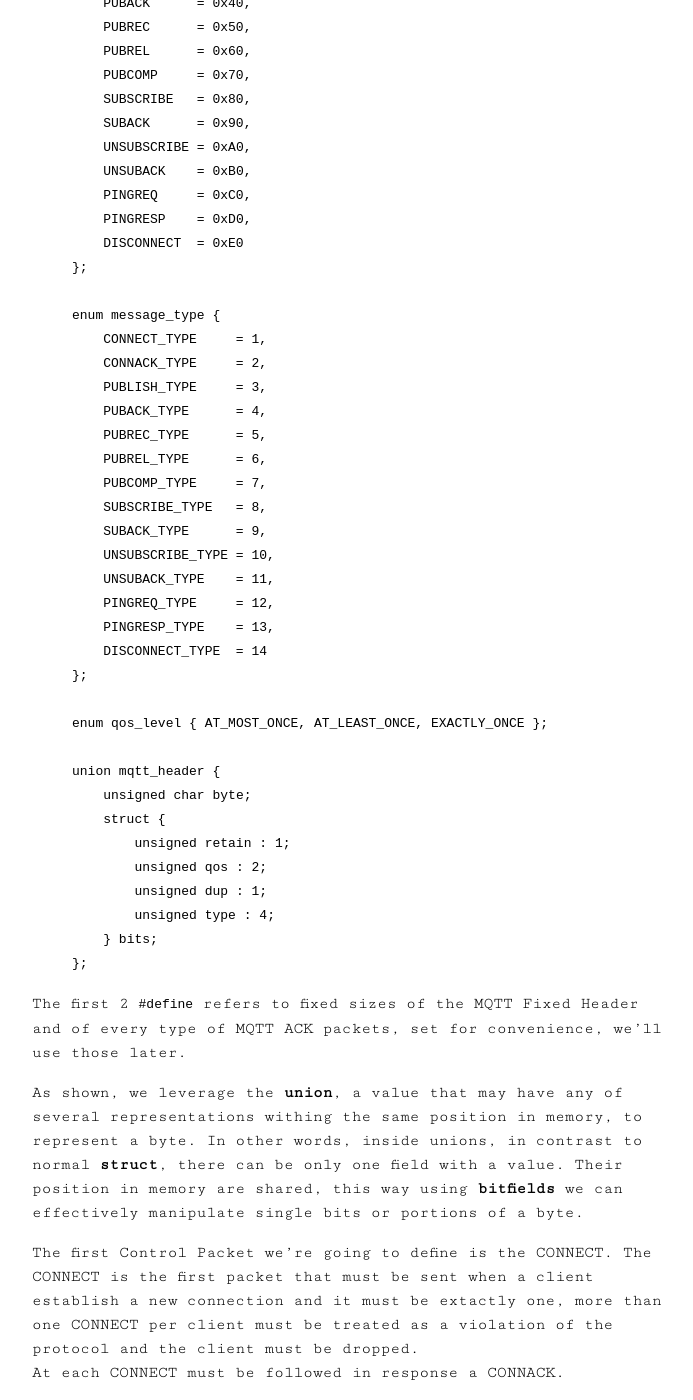
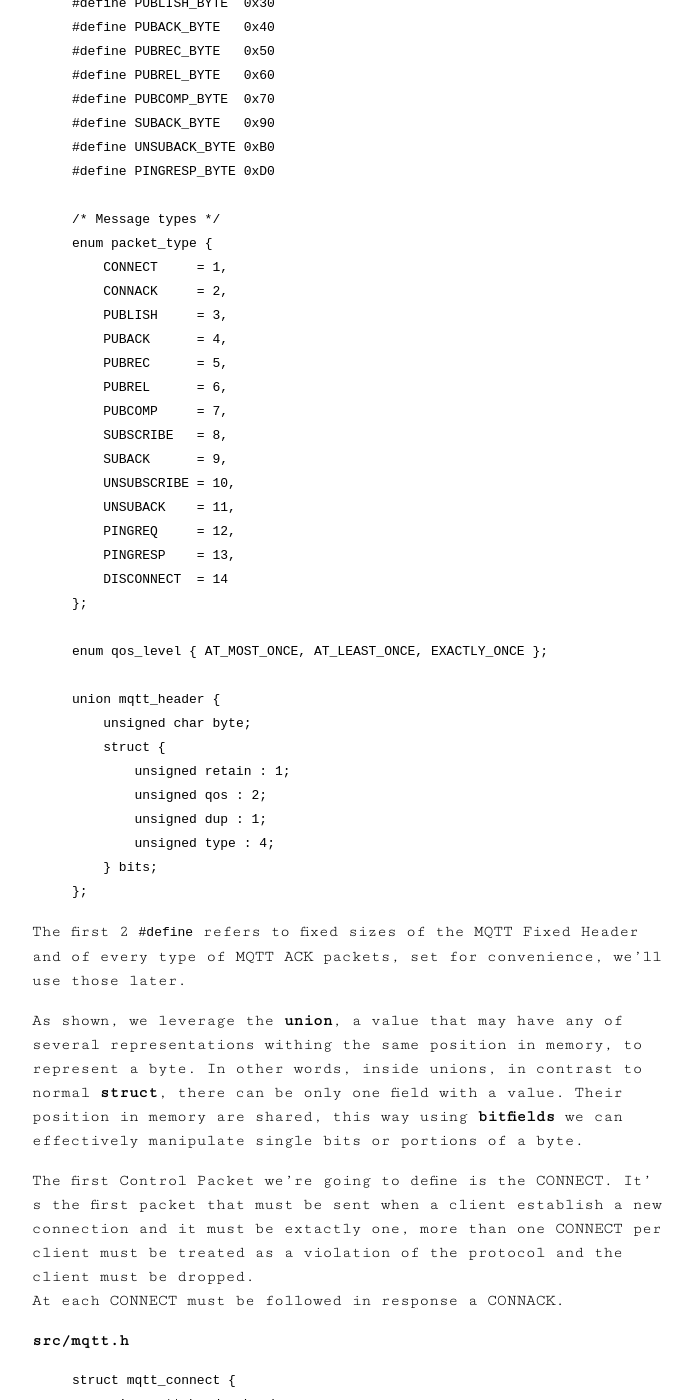
Before and after one commit to codepr/codepr.github.io, a Jekyll site: the page built from _posts/2019-03-03-sol-mqtt-broker.md, in a window 1280 px wide and 1400 px high, scrolled down 3658 px. Shown: the whole window, without its empty margins (292-985 px from the left). Built offline with Jekyll 4.4.1, drawn with Linux system fonts in a browser that asks for light colours; some of the changed text lies outside the part shown.

Commit message:
Updated chapters with the code

```diff
--- a/_posts/2019-03-03-sol-mqtt-broker.md
+++ b/_posts/2019-03-03-sol-mqtt-broker.md
@@ -142,39 +142,36 @@ Header:
 #define MQTT_HEADER_LEN 2
 #define MQTT_ACK_LEN    4
 
+/*
+ * Stub bytes, useful for generic replies, these represent the first byte in
+ * the fixed header
+ */
+#define CONNACK_BYTE  0x20
+#define PUBLISH_BYTE  0x30
+#define PUBACK_BYTE   0x40
+#define PUBREC_BYTE   0x50
+#define PUBREL_BYTE   0x60
+#define PUBCOMP_BYTE  0x70
+#define SUBACK_BYTE   0x90
+#define UNSUBACK_BYTE 0xB0
+#define PINGRESP_BYTE 0xD0
+
 /* Message types */
-enum message_opcode {
-    CONNECT     = 0x10,
-    CONNACK     = 0x20,
-    PUBLISH     = 0x30,
-    PUBACK      = 0x40,
-    PUBREC      = 0x50,
-    PUBREL      = 0x60,
-    PUBCOMP     = 0x70,
-    SUBSCRIBE   = 0x80,
-    SUBACK      = 0x90,
-    UNSUBSCRIBE = 0xA0,
-    UNSUBACK    = 0xB0,
-    PINGREQ     = 0xC0,
-    PINGRESP    = 0xD0,
-    DISCONNECT  = 0xE0
-};
-
-enum message_type {
-    CONNECT_TYPE     = 1,
-    CONNACK_TYPE     = 2,
-    PUBLISH_TYPE     = 3,
-    PUBACK_TYPE      = 4,
-    PUBREC_TYPE      = 5,
-    PUBREL_TYPE      = 6,
-    PUBCOMP_TYPE     = 7,
-    SUBSCRIBE_TYPE   = 8,
-    SUBACK_TYPE      = 9,
-    UNSUBSCRIBE_TYPE = 10,
-    UNSUBACK_TYPE    = 11,
-    PINGREQ_TYPE     = 12,
-    PINGRESP_TYPE    = 13,
-    DISCONNECT_TYPE  = 14
+enum packet_type {
+    CONNECT     = 1,
+    CONNACK     = 2,
+    PUBLISH     = 3,
+    PUBACK      = 4,
+    PUBREC      = 5,
+    PUBREL      = 6,
+    PUBCOMP     = 7,
+    SUBSCRIBE   = 8,
+    SUBACK      = 9,
+    UNSUBSCRIBE = 10,
+    UNSUBACK    = 11,
+    PINGREQ     = 12,
+    PINGRESP    = 13,
+    DISCONNECT  = 14
 };
 
 enum qos_level { AT_MOST_ONCE, AT_LEAST_ONCE, EXACTLY_ONCE };
@@ -200,10 +197,10 @@ other words, inside unions, in contrast to normal **struct**, there can be only
 one field with a value. Their position in memory are shared, this way using
 **bitfields** we can effectively manipulate single bits or portions of a byte.
 
-The first Control Packet we're going to define is the CONNECT. The
-CONNECT is the first packet that must be sent when a client establish a new
-connection and it must be extactly one, more than one CONNECT per client must
-be treated as a violation of the protocol and the client must be dropped.<br>
+The first Control Packet we're going to define is the CONNECT. It' s the first
+packet that must be sent when a client establish a new connection and it must
+be extactly one, more than one CONNECT per client must be treated as a
+violation of the protocol and the client must be dropped.<br>
 At each CONNECT must be followed in response a CONNACK.
 
 **src/mqtt.h**
@@ -1048,9 +1045,9 @@ int unpack_mqtt_packet(const unsigned char *raw, union mqtt_packet *pkt) {
     union mqtt_header header = {
         .byte = type
     };
-    if (header.bits.type == DISCONNECT_TYPE
-        || header.bits.type == PINGREQ_TYPE
-        || header.bits.type == PINGRESP_TYPE)
+    if (header.bits.type == DISCONNECT
+        || header.bits.type == PINGREQ
+        || header.bits.type == PINGRESP)
         pkt->header = header;
     else
         /* Call the appropriate unpack handler based on the message type */
@@ -1069,7 +1066,7 @@ to the standard defined by OASIS.
 sol/
  ├── src/
  │    ├── mqtt.h
- |    ├── mqtt.c
+ │    ├── mqtt.c
  │    ├── pack.h
  │    └── pack.c
  ├── CHANGELOG
```
Also changed, not shown: _posts/2019-03-04-sol-mqtt-broker-p2.md (+6 -6 lines), _posts/2019-03-06-sol-mqtt-broker-p3.md (+3 -2 lines), _posts/2019-03-08-sol-mqtt-broker-p6.md (+22 -22 lines), _posts/2019-09-25-sol-mqtt-broker-bonus.md (+1 -1 lines).
